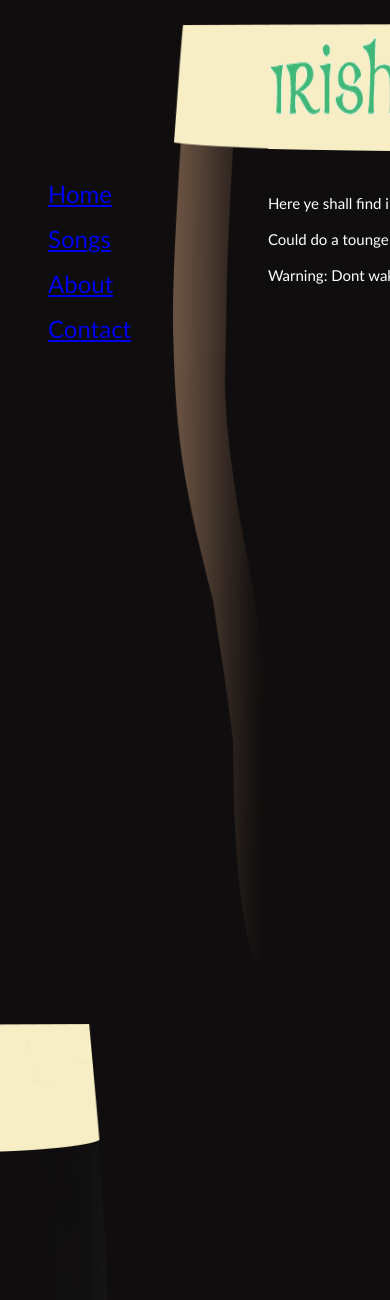
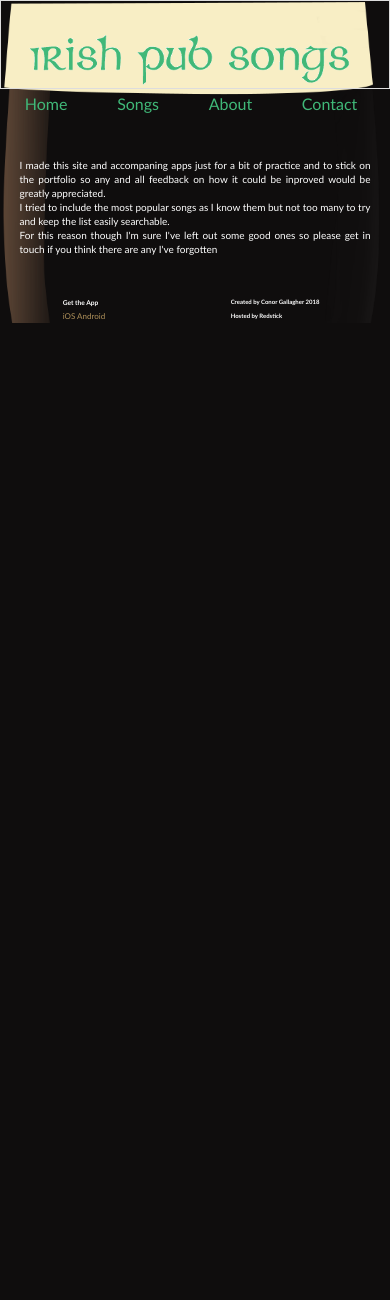
Before and after one commit to gallac36/pubsongwebsite, a Django app: page /about in a window 390 px wide; the page is wider, and only the part inside the window is pictured. Shown: the top 1300 px of that part. After the commit the page ends 323 px from the top of that part, so only its background shows below. Run offline with Django 3.2, Linux system fonts and the light colour scheme.

Commit message:
complete overall of css to make it mobile first and more responsive for desktop

```diff
--- a/pubsongsite/assets/styles.css
+++ b/pubsongsite/assets/styles.css
@@ -1,128 +1,178 @@
-#header {
-    height: 100px;
+* {
+  margin: 0;
+  padding: 0;
+  box-sizing: border-box;
+  color: white;
+}
+body {
+  /*background-color: #F09A9D;  Red  */
+  background-color: #0f0d0d; /*  guinness black #0f0d0d; */
 
 }
-img {
 
-    display: block;
-    margin-left: auto;
-    margin-right: auto;
+.page{
+  margin: auto;
+  font: 75%/1.75em "Trebuchet MS", Verdana, sans-serif;
+  color: white;
+  width:100%;
+  display: block;
+
+}
+h1{
+  position: absolute;
+  font-size: 0;
+}
+header img {
+  display:block;
+  margin: auto;
+  border: 1px solid #ddd;
+}
+nav {
+  display:flex;
+  margin-right: 2%;
+  justify-content: space-around;
+
+}
+nav a{
+
+  padding-top: 3%;
+  padding: .5em;
+  color: #40b878;
+  font-size: 2em;
+}
+/* Style the navigation bar links */
+a {
+  text-decoration: none;
+  color: #b1925b;
+}
+/* unvisited link */
+a:link {
+
 }
 
-h1 {
+/* visited link */
+a:visited {
 
-    text-align: center;
-    font: 2.75em/1.75em Georgia, serif;
-    color: #996600;
-    background-color: #0f0d0d;
 }
 
-
-ul {
-    list-style-type: none;
-    padding: 1em 0 0 0;
-    margin-top:125px;
+/* mouse over link */
+a:hover {
+   color: #FF7900;
 }
 
-
+/* selected link */
+a:active {
+   color: blue;
+}
 p {
     font-size: 1.25em;
 }
 pre {
     font-size: 1.25em;
 }
+.content {
+  text-align: justify;
+  padding: 10% 5% 10% 5%;
+}
+footer {
+  display:flex;
+  margin-right: 2%;
+  margin-bottom: 2%;
+  justify-content: space-around;
 
-li {
-    padding: 1em 0 1em 0;
-    text-align: center;
-
-    font-size: 2em;
-    padding: 1em 5em 0 2em;
-    color: #996600;
-}
-
-body {
-    margin: auto;
-
-    font: 75%/1.75em "Trebuchet MS", Verdana, sans-serif;
-    color: white;
-    background-color: #0f0d0d;
-
-}
-div.wrapper {
-  min-width:786px;
-}
-/* Create four equal columns that floats next to each other */
-.column {
-    float: left;
-    height: 945px; /*  Should be removed. Only for demonstration */
-    background-color: #0f0d0d;
-    margin-top: -100px;
-
-}
-.row {
-    max-width: 1024px;
-    min-width: 760px;
 }
 
 
-.one {
-    width: 15%;
-    min-width:150px;
+
+/* Mobile Styles */
+@media only screen and (max-width: 400px) {
+
+  header img {
+    width:100%;
+    height: auto;
+    padding: 7% 10% 0 7%;
+  }
+  .page {
+    font-size: .5em;
+    background-image: url('full-pint.png');
+    background-size: 100%;
+    background-repeat: no-repeat;
+  }
+
 }
 
-.two {
-    width: 15%;
-    height: 938px;
+
+/* Desktop Styles */
+@media only screen and (min-width: 400px) {
+
+  .page {
+    margin: 20px auto; /* Vertical  Horizontal */
+  }
+  header{
+    margin-bottom: -88px;
+  }
+  nav {
+    flex-direction: column;
+
+  }
+  .flex-columns{
+
+    display:flex;
+    justify-content: center;
+    height: 945px;
+
+  }
+
+  .column-one{
+
+    min-width: 130px;
+  }
+  .column-two{
     background-image: url('pint-left.png');
     background-size: 100% 938px;
     background-repeat: no-repeat;
-}
-
-.three {
-    width: 50%;
-    min-width: 50px;
-    /* max-width: 610px;*/
+    flex: initial;
+    width: 128px;
+  }
+  .column-three{
     background-size: 100% 131px;
     background-image: url('pubsongstext.png'), url('pint_head.png');
     background-position: top;
     background-repeat: no-repeat;
-    padding-top: 13em;
-    padding-right: 50px;
-}
-
-.four {
-    width: 15%;
-    max-width: 150px;
-    height: 938px;
+  }
+  .column-four{
     background-image: url('pint-right.png');
     background-repeat: no-repeat;
     background-size: 100% 938px;
-}
-.five {
-    width: 5%;
-    height: 938px;
-    background-color: red;
+    flex: initial;
+    width: 128px;
+  }
+
+
+  /* Style the navbar */
+  #navbar {
+    overflow: hidden;
+
+  }
+
+  /* Navbar links */
+  #navbar a {
+    display: block;
+    padding: 14px;
+    text-decoration: none;
+  }
+
+  .content{
+    margin-top: 130px;
+  }
+  /* The sticky class is added to the navbar with JS when it reaches its scroll position */
+  .sticky {
+    position: fixed;
+    top: 0;
+
 }
 
-/* Clear floats after the columns */
-.row:after {
-
-    display: table;
-    clear: both;
-}
-#sidebar {
 
 
 
 }
-div.about-stuff{
-  border: 1em;
-
-
-}
-#footer {
-    margin: 0;
-    padding: 0;
-    color: #996600;
-}
--- a/pubsongsite/pubsongsite/urls.py
+++ b/pubsongsite/pubsongsite/urls.py
@@ -24,7 +24,7 @@ urlpatterns = [
     path('admin/', admin.site.urls),
     url(r'^$', views.homepage, name="home"),
     url(r'about', views.about, name="about"),
-    url(r'about', views.contact, name="contact"),
+    url(r'contact', views.contact, name="contact"),
     url('songbook/', include('songbook.urls')),
 ]
 """
--- a/pubsongsite/templates/about_page.html
+++ b/pubsongsite/templates/about_page.html
@@ -6,11 +6,14 @@
 <div class="about-stuff">
 
 
-    <p>Here ye shall find info about the who and the why</p>
-    <p>Could do a tounge in cheek thing about drinking songs</p>
-    <p>Warning: Dont wake the neighbours</p>
+    <p>I made this site and accompaning apps just for a bit of practice and to stick on the portfolio
+    so any and all feedback on how it could be inproved would be greatly appreciated.</p>
 
-  </div>
+    <p>I tried to include the most popular songs as I know them but not too many to try and keep the
+      list easily searchable.
+    </p>
+    <p>For this reason though I'm sure I've left out some good ones so please get in touch if you think
+    there are any I've forgotten</p>
 
 </div>
 
--- a/pubsongsite/templates/base_layout.html
+++ b/pubsongsite/templates/base_layout.html
@@ -5,48 +5,86 @@
 <html lang="en" dir="ltr">
   <head>
     <meta charset="utf-8">
-    <title>Articles</title>
+    <title>Pub Song Lyrics and Chords</title>
     <link rel="stylesheet" href="{% static 'styles.css' %}">
   </head>
   <body>
 
-    <div class="wrapper">
+    <div class="page">
 
-      <h1> </h1>
-      <div id="header">
+      <header>
+        <h1>Irish Pub Songs </h1>
         <!-- <img src="~/Images/pubsongstext.png" alt="Irish Pub Songs header" /> -->
+        <img src="{% static 'pubsongstext.png' %}" alt="Irish Pub Songs header"/>
+      </header>
 
+
+                <div class="flex-columns">
+
+
+
+
+                     <div class="column-one">
+                     <!--   <div class="navbar">
+                       <nav>
+                            <a href="{% url 'home' %}">Home</a>
+                            <a href="{% url 'list' %}">Songs</a>
+                            <a href="{% url 'about' %}">About</a>
+                            <a href="{% url 'contact' %}">Contact</a>
+                      </nav>
+                      -->
+                      <div id="navbar">
+                        <nav>
+                          <a href="{% url 'home' %}">Home</a>
+                          <a href="{% url 'list' %}">Songs</a>
+                          <a href="{% url 'about' %}">About</a>
+                          <a href="{% url 'contact' %}">Contact</a>
+                        </nav>
+                      </div>
                     </div>
 
-<div class="row">
-     <div class="column one">
-       <ul>
-         <li><a href="{% url 'home' %}">Home </a> </li>
-         <li><a href="{% url 'list' %}">Songs </a> </li>
-         <li><a href="{% url 'about' %}">About </a> </li>
-         <li><a href="{% url 'contact' %}">Contact </a> </li>
-       </ul>
-     </div>
-     <div class="column two">
+
+                     <div class="column-two">
                       <!--left pint -->
                      </div>
-     <div class="column three">
+                       <div class="column-three">
+                             <div class="content">
                                {% block content %}
                                {% endblock%}
                              </div>
-     <div class="column four">
+                             <footer>
+                               <div id="footer-left">
+                                  <h5> Get the App </h3>
+                                  <a href="{% url 'home' %}">iOS</a>
+                                  <a href="{% url 'home' %}">Android</a>
+                                </div>
+                                <div id="footer-rignt">
+                                  <h6>Created by Conor Gallagher 2018</h6>
+                                  <h6>Hosted by Redstick</h6>
+                                </div>
+                            </footer>
+                        </div>
+
+                     <div class="column-four">
                          <!--right pint -->
                      </div>
-  <!--   <div class="column five">
-         <!--dummy -->
-  <!--   </div>-->
+                </div>
 
       </div>
+      <script>
+        window.onscroll = function() {myFunction()};
 
+        var navbar = document.getElementById("navbar");
+        var sticky = navbar.offsetTop;
 
-</div>
-
-
-
+        function myFunction() {
+          if (window.pageYOffset >= sticky) {
+            navbar.classList.add("sticky")
+          } else {
+            navbar.classList.remove("sticky");
+          }
+        }
+        </script>
   </body>
 </html>
+</html>
```
Also changed, not shown: pubsongsite/templates/contact.html (+3 -5 lines), pubsongsite/templates/homepage.html (+10 -4 lines), pubsongsite/assets/full-pint.png (added). Lines whose indentation alone changed are shown as unchanged.
